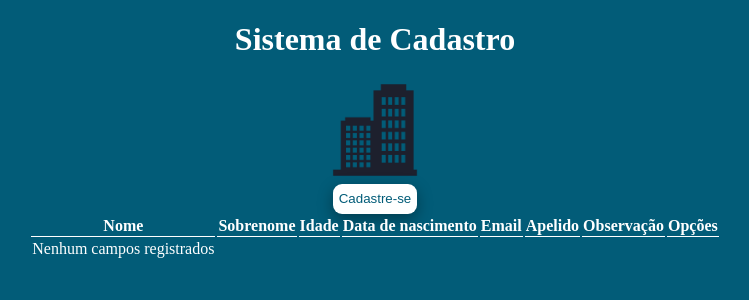
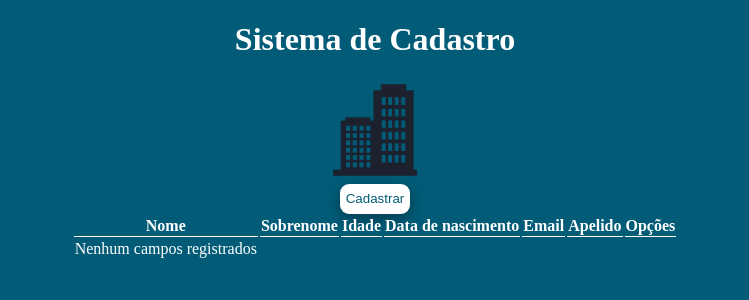
Before and after one commit to ggbruzzi/cadastro_pessoas, a Django app: page / in a window 1280 px wide. Shown: the top 300 px of the page, without its empty margins (265-1014 px from the left). Run offline with Django 4.2, Linux system fonts and the light colour scheme; data that the repository does not hold is empty.

Commit message:
projeto finalizado !

```diff
--- a/pessoas/templates/index.html
+++ b/pessoas/templates/index.html
@@ -17,7 +17,7 @@
     <img src="{% static 'img/logo.png' %}" width="100" alt="">
 
     <form action="cadastrar" method="get">
-    <button style="background-color: white;color: #025C78; height: 30px;border-radius: 9px; border: none; box-shadow: rgba(0, 0, 0, 0.35) 0px 5px 15px;">Cadastre-se</button>
+    <button style="background-color: white;color: #025C78; height: 30px;border-radius: 9px; border: none; box-shadow: rgba(0, 0, 0, 0.35) 0px 5px 15px;">Cadastrar</button>
     </form>
 
     <table align="center">
@@ -28,7 +28,6 @@
           <th style="border-bottom: 1px solid white;">Data de nascimento</th>
           <th style="border-bottom: 1px solid white;">Email</th>
           <th style="border-bottom: 1px solid white;">Apelido</th>
-          <th style="border-bottom: 1px solid white;">Observação</th>
           <th style="border-bottom: 1px solid white;">Opções</th>
         </tr>
 
@@ -40,9 +39,8 @@
             <td style="border-bottom: 1px solid white;">{{ pessoa.data_nascimento }}</td>
             <td style="border-bottom: 1px solid white;">{{ pessoa.email }}</td>
             <td style="border-bottom: 1px solid white;">{{ pessoa.apelido }}</td>
-            <td style="border-bottom: 1px solid white;">{{ pessoa.observacao }}</td>
             <td>
-                <a href="">Editar</a>
+                <a style="color: black;" href="{% url 'editar' pessoa.pk %}">Editar</a>
             </td>
         </tr>
         {% empty %}
```
